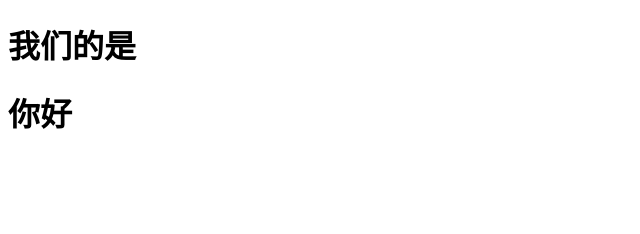
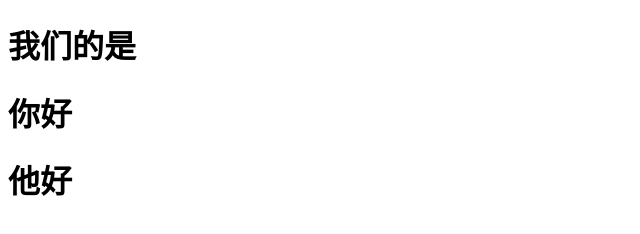
Before and after one commit to wangchenghaoshuai/wangcheng, a plain HTML site: page index.html in a window 1280 px wide. Shown: the whole page, without its empty margins (0-640 px from the left). Drawn offline with Linux system fonts and the light colour scheme.

Commit message:
终结版

```diff
--- a/index.html
+++ b/index.html
@@ -7,6 +7,6 @@
 <body>
     <h1>我们的是</h1>
     <h1>你好</h1>
-
+    <h1>他好</h1>
 </body>
 </html>
```
